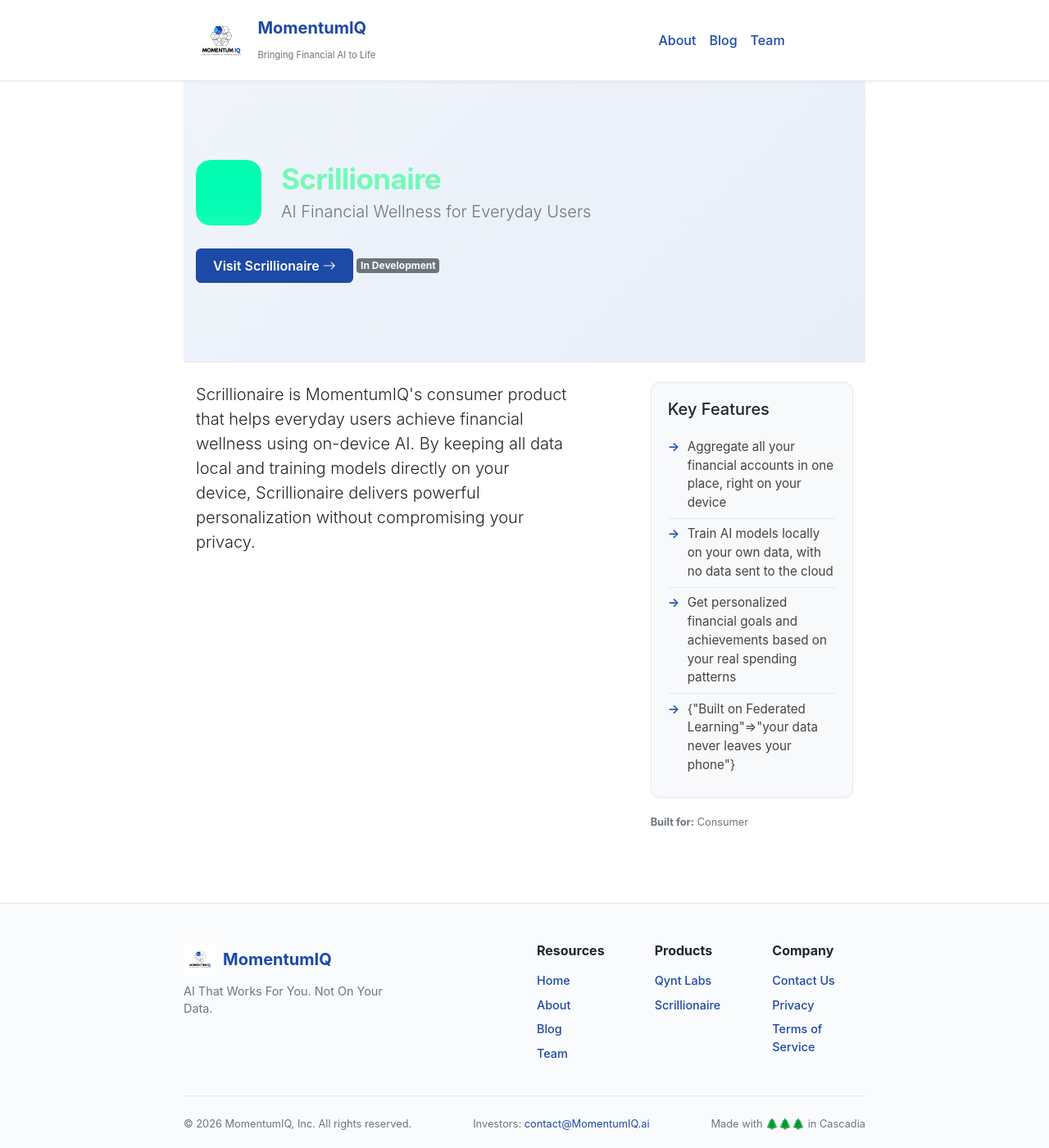
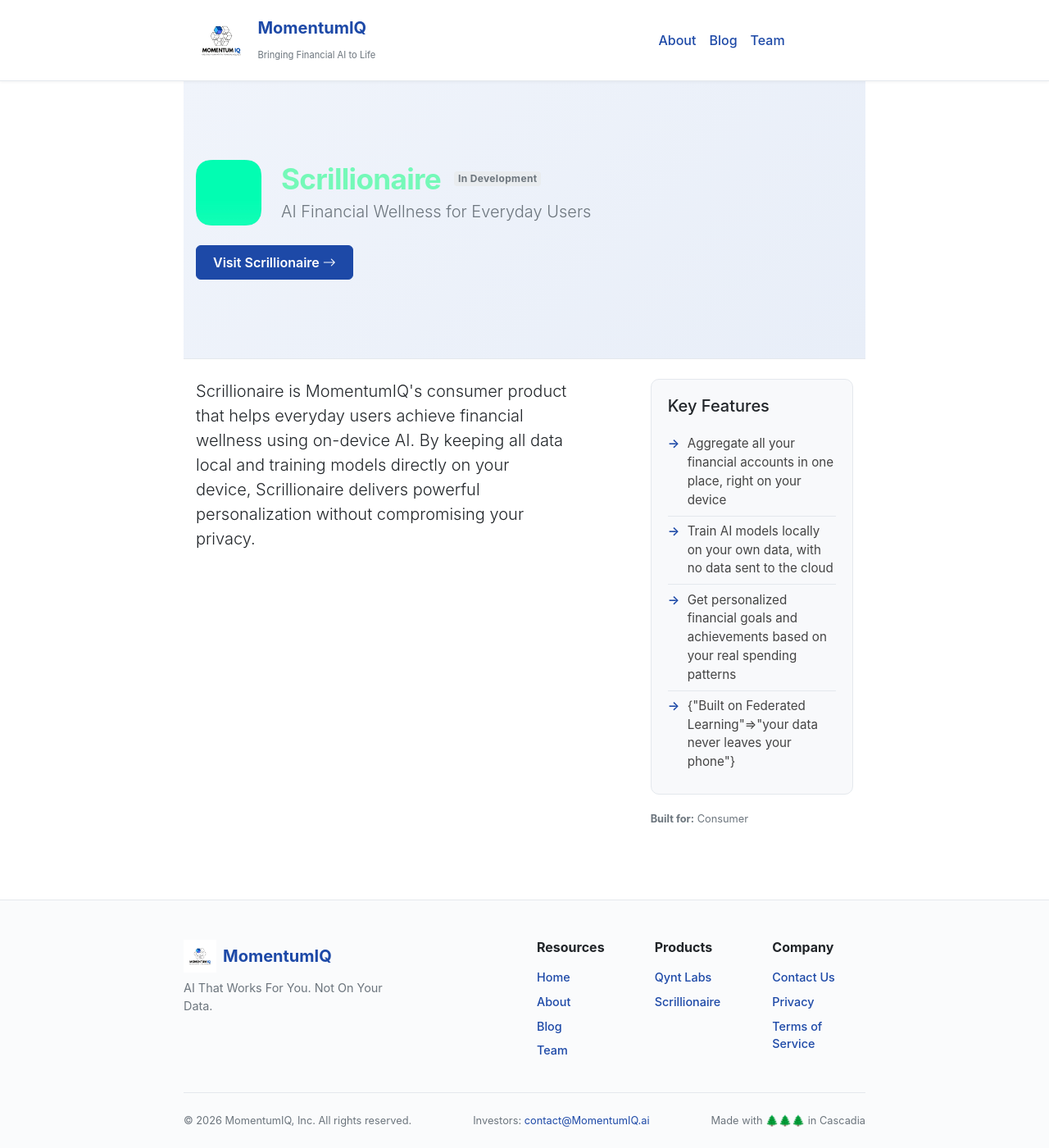
Before and after one commit to MomentumIQ/MomentumIQ-Website, a Jekyll site: the page built from _products/Scrillionaire.md, in a window 1280 px wide and 1400 px high. Shown: the whole window at 82% size. Built offline with Jekyll 4.4.1, drawn with Linux system fonts in a browser that asks for light colours.

Commit message:
fix(design): badge consistency, investor link color, mobile footer wrap
- Fix investor email link rendering blue due to SCSS !important override;
  use class="text-muted" instead of inline color style so Bootstrap's
  .text-muted rule wins the specificity tie
- Add .badge-status pill class to match badge-consumer/badge-professional
  shape; replace badge-secondary with badge-status across all three
  templates (home, about, products)
- Move status badge in products.html hero to sit next to the product
  title instead of below the CTA button
- Add flex-wrap and gap to footer bottom row for mobile wrapping

Co-Authored-By: Claude Sonnet 4.6 <noreply@anthropic.com>

```diff
--- a/_includes/footer.html
+++ b/_includes/footer.html
@@ -34,9 +34,9 @@
         </ul>
       </div>
     </div>
-    <div class="d-flex justify-content-between pt-4 mt-2" style="border-top: 1px solid #e4e8ed;">
+    <div class="d-flex justify-content-between flex-wrap pt-4 mt-2" style="border-top: 1px solid #e4e8ed; gap: 0.5rem;">
       <small class="text-muted">© 2026 MomentumIQ, Inc. All rights reserved.</small>
-      <small class="text-muted">Investors: <a href="mailto:contact@MomentumIQ.ai" style="color:#6c757d;">contact@MomentumIQ.ai</a></small>
+      <small class="text-muted">Investors: <a href="mailto:contact@MomentumIQ.ai" class="text-muted">contact@MomentumIQ.ai</a></small>
       <small class="text-muted">Made with 🌲🌲🌲 in Cascadia</small>
     </div>
   </div>
--- a/_layouts/about.html
+++ b/_layouts/about.html
@@ -23,7 +23,7 @@ layout: default
           <div class="card-body">
             <span class="badge badge-consumer mb-3">Consumer</span>
             <h4 style="color: #74F9B8">Scrillionaire</h4>
-            <span class="badge badge-secondary mb-2">In Development</span>
+            <span class="badge badge-status mb-2">In Development</span>
             <p>
               Scrillionaire helps everyday users build financial wellness using on-device AI.
               Users aggregate their financial accounts, train models locally on their own data,
@@ -38,7 +38,7 @@ layout: default
           <div class="card-body">
             <span class="badge badge-professional mb-3">Investors</span>
             <h4 style="color: #1D49A7">Qynt Labs</h4>
-            <span class="badge badge-secondary mb-2">In Development</span>
+            <span class="badge badge-status mb-2">In Development</span>
             <p>
               Qynt Labs is a neutral marketplace connecting independent AI trading strategy
               creators with investors. Developers publish trading agents, investors evaluate
--- a/_layouts/home.html
+++ b/_layouts/home.html
@@ -28,7 +28,7 @@ layout: default
               </div>
             </div>
             <p class="card-text flex-grow-1">{{ product.tagline }}</p>
-            {% if product.status %}<span class="badge badge-secondary mb-2">{{ product.status }}</span>{% endif %}
+            {% if product.status %}<span class="badge badge-status mb-2">{{ product.status }}</span>{% endif %}
             <a href="{{ product.url }}" class="btn btn-outline-primary mt-3">Learn More <i class="bi bi-arrow-right"></i></a>
           </div>
         </div>
--- a/_layouts/products.html
+++ b/_layouts/products.html
@@ -6,16 +6,16 @@ layout: default
     <div class="d-flex align-items-center mb-4">
       <img src="/{{ page.logo }}" width="80" height="80" class="d-inline-block mr-4" alt="{{ page.title }}">
       <div>
-        <h1 class="mb-1" style="color: {{ page.accent_color }}">{{ page.title }}</h1>
+        <div class="d-flex align-items-center flex-wrap">
+          <h1 class="mb-1 mr-3" style="color: {{ page.accent_color }}">{{ page.title }}</h1>
+          {% if page.status %}<span class="badge badge-status mb-1">{{ page.status }}</span>{% endif %}
+        </div>
         <p class="lead text-muted mb-0">{{ page.tagline }}</p>
       </div>
     </div>
     <a href="{{ page.external_url }}" class="btn btn-primary" target="_blank" rel="noopener">
       Visit {{ page.title }} <i class="bi bi-arrow-right"></i>
     </a>
-    {% if page.status %}
-    <span class="badge badge-secondary mt-3 d-inline-block">{{ page.status }}</span>
-    {% endif %}
   </div>
 </div>
 
--- a/_sass/main.scss
+++ b/_sass/main.scss
@@ -308,6 +308,17 @@ a:not(.btn) {
     display: inline-block;
 }
 
+.badge-status {
+    background-color: #e9ecef;
+    color: $muted-text;
+    padding: 0.35em 0.85em;
+    border-radius: 20px;
+    font-size: 0.72rem;
+    font-weight: 600;
+    letter-spacing: 0.03em;
+    display: inline-block;
+}
+
 // ─── Cards (global) ───────────────────────────────────────────────────────────
 .card {
     border-radius: 10px !important;
```
